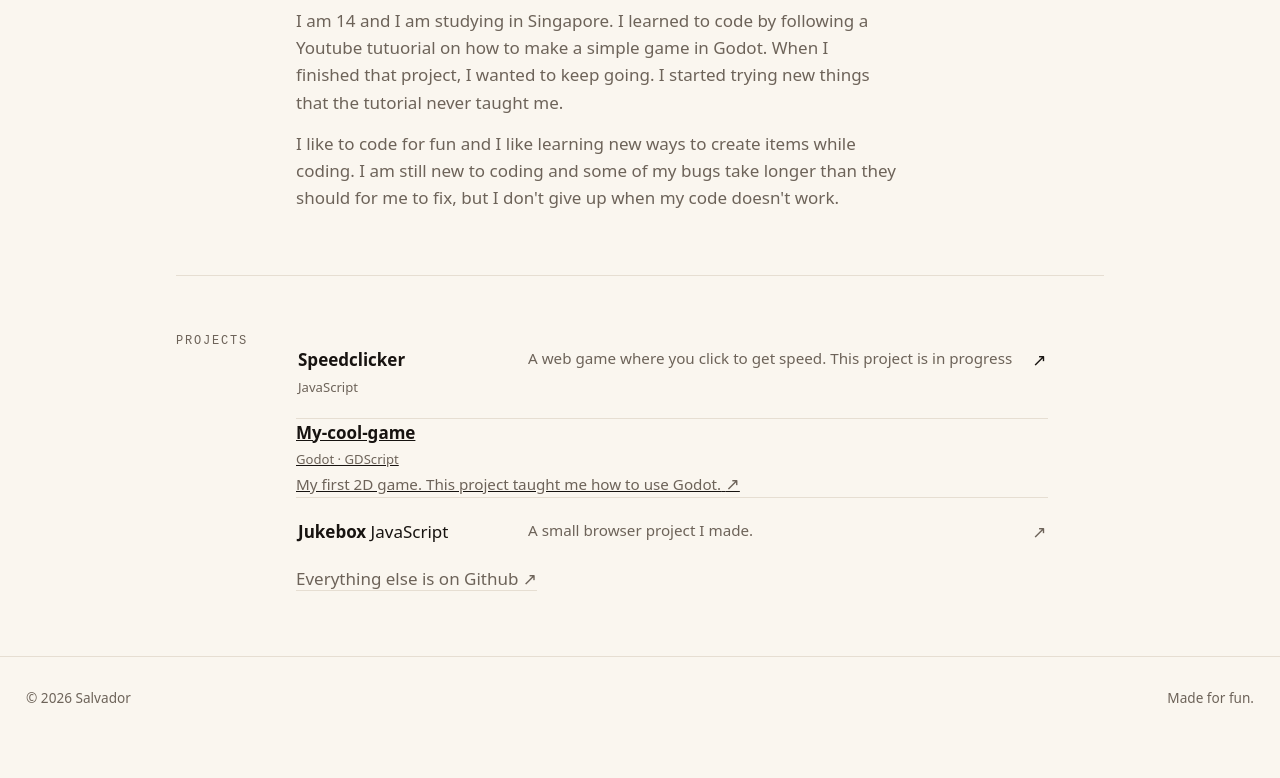
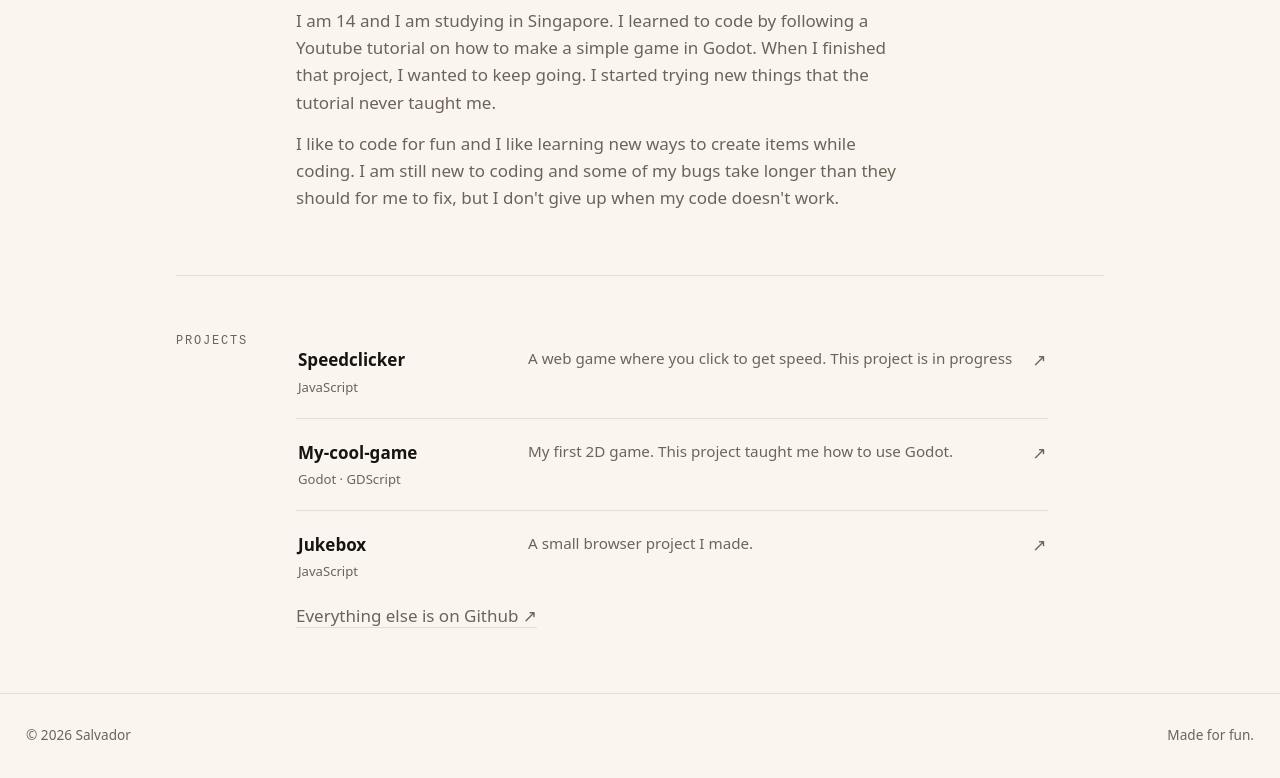
Before and after one commit to sparklydinosaur310-design/Personal-web, a plain HTML site: page index.html in a window 1280 px wide. Shown: the part 700-1478 px from the top of the page. Before the commit the page ends 1451 px from the top, so only its background shows below. Drawn offline with Linux system fonts and the light colour scheme; a web font is replaced by a local one.

Commit message:
fixed some typos

```diff
--- a/index.html
+++ b/index.html
@@ -278,7 +278,7 @@
             <div class="wrap">
 
                 <section class="hero">
-                    <img class="avatar" src="https://avatars.githubusercontent.com/u/326468918?v=4" alt="Salvaddor" width="58" height="58" />
+                    <img class="avatar" src="https://avatars.githubusercontent.com/u/326468918?v=4" alt="Salvador" width="58" height="58" />
                     <h1 class="hand">I'm Salvador<span>.</span></h1>
                     <p class="intro">
                         14, studying in Singapore. I code for fun and right now I am building
@@ -296,7 +296,7 @@
                         <p class="quote">This started with a Youtube tutorial.</p>
                         <p>
                             I am 14 and I am studying in Singapore. I learned to code by following a Youtube
-                            tutuorial on how to make a simple game in Godot. When I finished that project, I
+                            tutorial on how to make a simple game in Godot. When I finished that project, I
                             wanted to keep going. I started trying new things that the tutorial never taught me.
                         </p>
                         <p>
@@ -318,11 +318,11 @@
                                         <span class="tech">JavaScript</span>
                                     </span>
                                     <span class="desc">A web game where you click to get speed. This project is in progress</span>
-                                    <span class="arror">↗</span>
+                                    <span class="arrow">↗</span>
                                 </a>
                             </li>
                             <li>
-                                <a class="projcet" href="https://github.com/sparklydinosaur310-design/My-cool-game" target="_blank">
+                                <a class="project" href="https://github.com/sparklydinosaur310-design/My-cool-game" target="_blank">
                                     <span class="name">
                                         <strong>My-cool-game</strong>
                                         <span class="tech">Godot · GDScript</span>
@@ -335,7 +335,7 @@
                                 <a class="project" href="https://github.com/sparklydinosaur310-design/Jukebox" target="_blank">
                                     <span class="name">
                                         <strong>Jukebox</strong>
-                                        <span class="texh">JavaScript</span>
+                                        <span class="tech">JavaScript</span>
                                     </span>
                                     <span class="desc">A small browser project I made.</span>
                                     <span class="arrow">↗</span>
```
